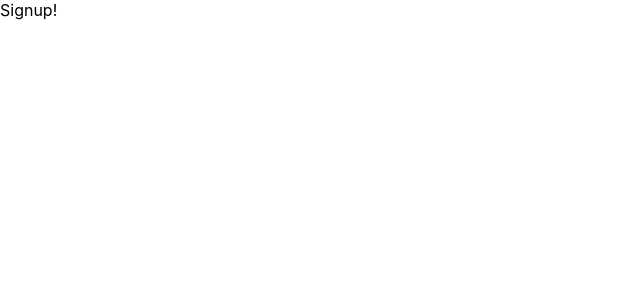
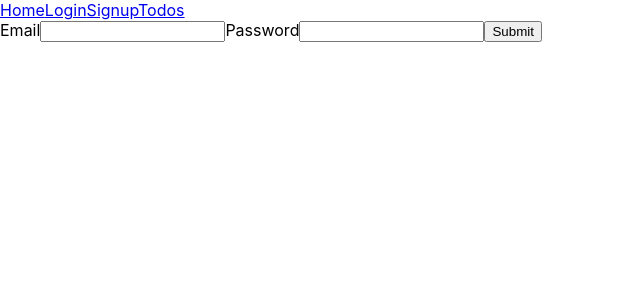
Before and after one commit to yosefkirkcohen/lab-12-todo-frontend, a React (Create React App) app: page /signup in a window 1280 px wide. Shown: the top 300 px of the page, without its empty margins (0-640 px from the left). Built offline with nearby package versions, Linux system fonts and the light colour scheme.

Commit message:
working list

```diff
--- a/package.json
+++ b/package.json
@@ -8,7 +8,9 @@
     "@testing-library/user-event": "^12.8.3",
     "react": "^17.0.2",
     "react-dom": "^17.0.2",
+    "react-router-dom": "^5.3.0",
     "react-scripts": "4.0.3",
+    "superagent": "^6.1.0",
     "web-vitals": "^1.1.2"
   },
   "scripts": {
--- a/src/App.js
+++ b/src/App.js
@@ -13,10 +13,26 @@ import SignupPage from './SignupPage';
 import TodosPage from './TodosPage';
 
 export default class App extends Component {
+
+  state = {
+    token: localStorage.getItem('TOKEN') || ''
+  }
+
+  handleTokenChange = (token) => {
+    localStorage.setItem('TOKEN', token)
+    this.setState({token: token})
+  }
+
   render() {
       return (
           <div>
               <Router>
+                <header>
+                  <NavLink to='/' >Home</NavLink>
+                  <NavLink to='/login' >Login</NavLink>
+                  <NavLink to='/signup' >Signup</NavLink>
+                  <NavLink to='/todos' >Todos</NavLink>
+                </header>
                   <Switch>
                       <Route
                           path="/"
@@ -31,12 +47,15 @@ export default class App extends Component {
                       <Route
                         path="/signup"
                         exact
-                        render={(routerProps) => <SignupPage {...routerProps} />}
+                        render={(routerProps) => <SignupPage handleTokenChange={this.handleTokenChange}
+                          {...routerProps} />}
                       />
                       <Route
                         path="/todos"
                         exact
-                        render={(routerProps) => <TodosPage {...routerProps} />}
+                        render={(routerProps) =>
+                            <TodosPage token={this.state.token}
+                                      {...routerProps} />}
                       />
                   </Switch>
               </Router>
--- a/src/SignupPage.js
+++ b/src/SignupPage.js
@@ -1,10 +1,34 @@
 import React, { Component } from 'react'
+import { signup } from './fetch-utils';
 
 export default class SignupPage extends Component {
+
+    state = {
+        email: '',
+        password: ''
+    }
+    handleSubmit = async(e) => {
+        e.preventDefault();
+
+        const { token } = await signup(this.state.email, this.state.password)
+
+        this.props.handleTokenChange(token)
+    }
+
     render() {
         return (
             <div>
-                Signup!
+                <form onSubmit={this.handleSubmit}>
+                    <label>
+                        Email
+                        <input value={this.state.email} onChange={(e) => {this.setState({email: e.target.value})}} />
+                    </label>
+                    <label>
+                        Password
+                        <input value={this.state.password} onChange={(e) => {this.setState({password: e.target.value})}} />
+                    </label>
+                    <button>Submit</button>
+                </form>
             </div>
         )
     }
--- a/src/TodosPage.js
+++ b/src/TodosPage.js
@@ -1,10 +1,30 @@
 import React, { Component } from 'react'
+import { getTodos } from './fetch-utils'
 
 export default class TodosPage extends Component {
+    state = {
+        todos: [],
+        todoName: ''
+    }
+
+    componentDidMount = async() => {
+        const todosList = await getTodos(this.props.token)
+        this.setState({todos: todosList})
+        console.log(todosList)
+    }
+
     render() {
         return (
             <div>
-                Todos
+                <div className='list'>
+                    {
+                        this.state.todos.map((item) => {
+                            return <div>
+                                {item.todo}
+                            </div>
+                        })
+                    }
+                </div>
             </div>
         )
     }
--- /dev/null
+++ b/src/fetch-utils.js
@@ -0,0 +1,38 @@
+import request from 'superagent'
+
+export async function getTodos(token) {
+    const response = await request
+    .get('https://to-do-lab-12-backend.herokuapp.com/api/todos')
+    .set('Authorization', token);
+    return response.body
+}
+
+export async function createTodo(todo, token) {
+    const response = await request
+    .post('https://to-do-lab-12-backend.herokuapp.com/api/todos')
+    .send({todo: todo})
+    .set('Authorization', token);
+    return response.body
+}
+
+export async function updateTodo(token, completed, id) {
+    const response = await request
+    .put(`https://to-do-lab-12-backend.herokuapp.com/api/todos/${id}`)
+    .send({completed: completed})
+    .set('Authorization', token);
+    return response.body
+}
+
+export async function login(email, password) {
+    const response = await request
+        .post('https://to-do-lab-12-backend.herokuapp.com/auth/signin')
+        .send({ email, password})
+    return response.body
+}
+
+export async function signup(email, password) {
+    const response = await request
+        .post('https://to-do-lab-12-backend.herokuapp.com/auth/signup')
+        .send({ email, password})
+    return response.body
+}
```
Also changed, not shown: 1 other file (tests, documents, lock files or other folders).
